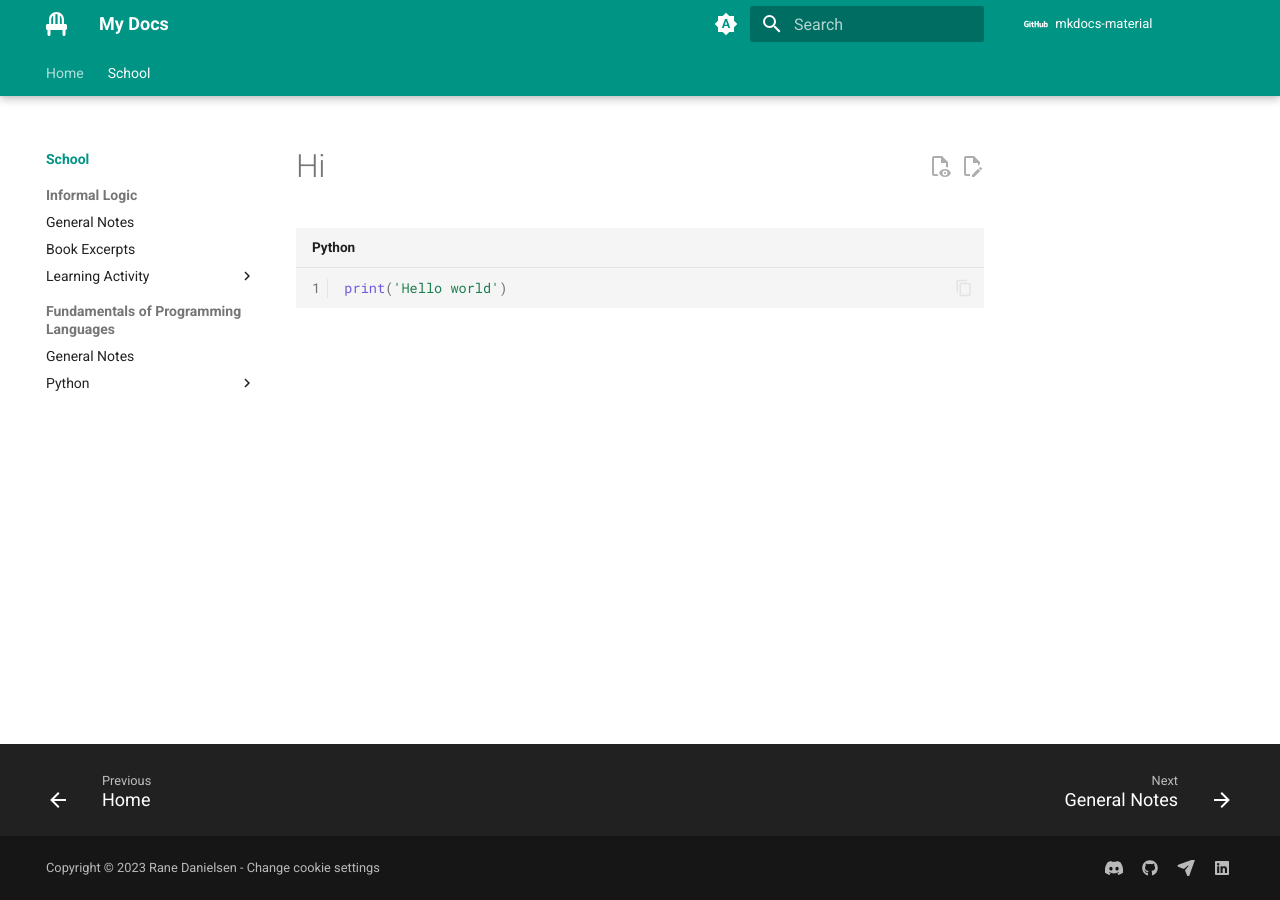
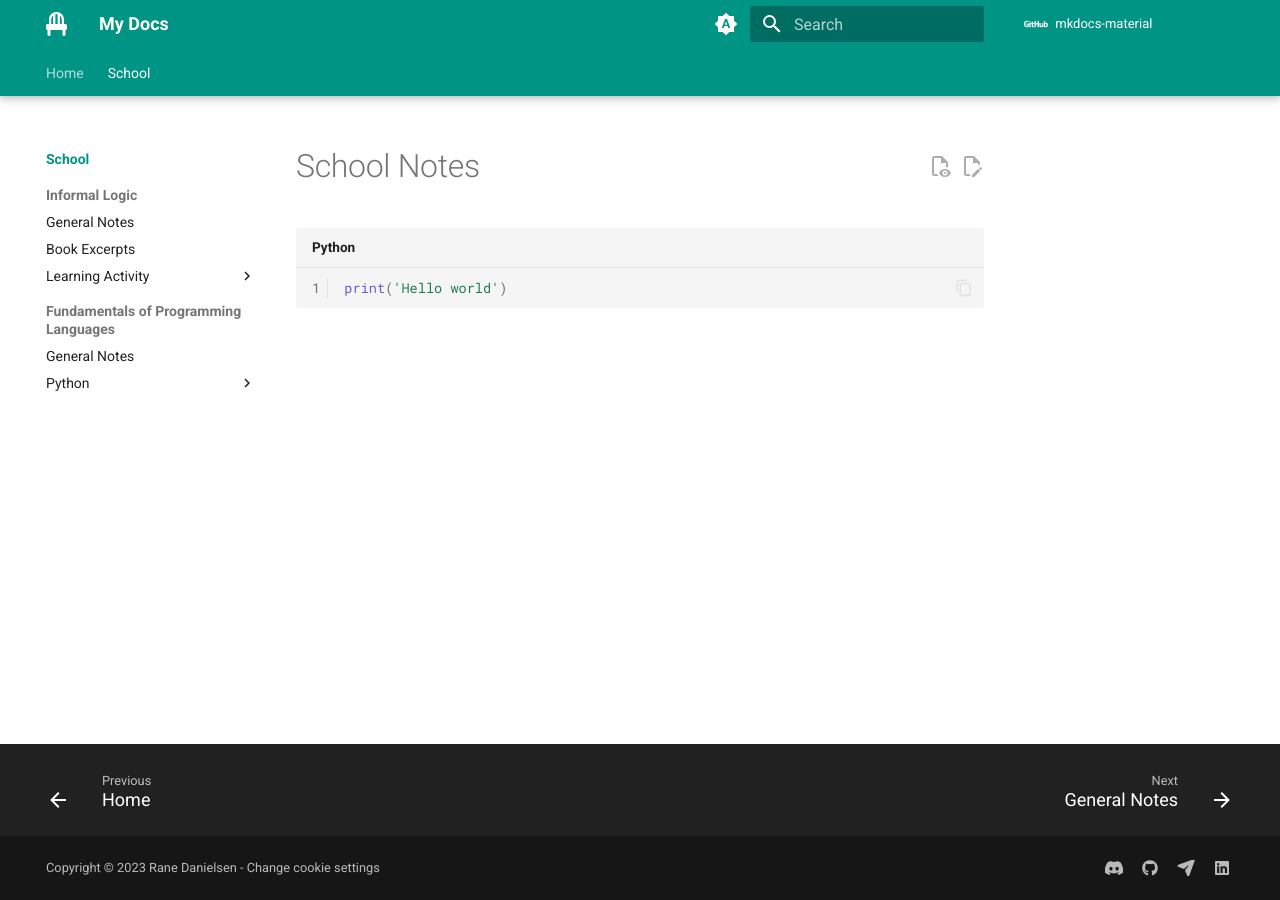
Before and after one commit to Raney-org/mkdocs-material, an MkDocs documentation site: the page built from docs/school/README.md, in a window 1280 px wide. Built offline with MkDocs 1.6.1 and Material for MkDocs 9.7.7, drawn with Linux system fonts in a browser that asks for light colours; comment, search, counter and statistics services are not loaded.

Commit message:
Update `README.md`

````diff
--- a/docs/school/README.md
+++ b/docs/school/README.md
@@ -1,4 +1,4 @@
-# Hi
+# School Notes
 
 ```py
 print('Hello world')
````
